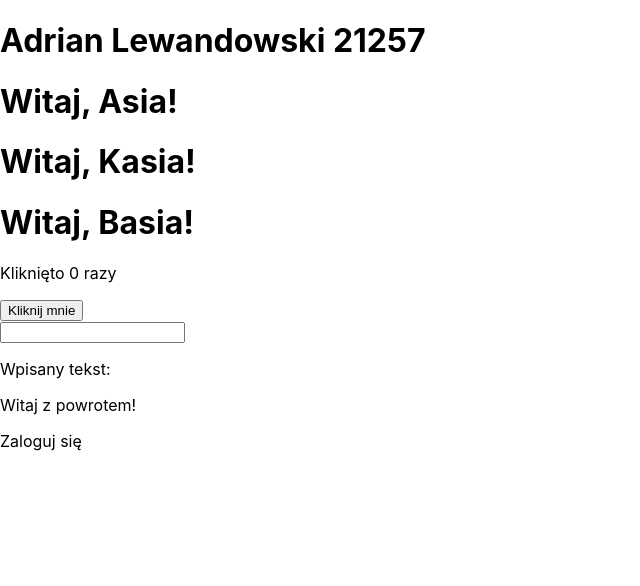
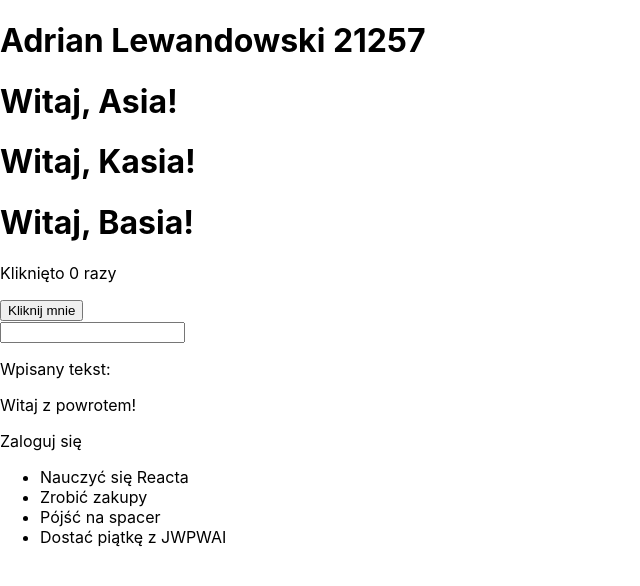
Before and after one commit to Adek2k4/jwpwai_lab1, a React (Create React App) app in the folder AdrianLewandowski21257/lab4ReactDev/zadanie/: page / in a window 1280 px wide. Shown: the top 586 px of the page, without its empty margins (0-640 px from the left). Built offline with nearby package versions, Linux system fonts and the light colour scheme.

Commit message:
lab4 zad6

```diff
--- a/AdrianLewandowski21257/lab4ReactDev/zadanie/src/App.js
+++ b/AdrianLewandowski21257/lab4ReactDev/zadanie/src/App.js
@@ -3,6 +3,7 @@ import Hello from './Hello';
 import Counter from './Counter';
 import InputTracker from './InputTracker';
 import LoginStatus from './LoginStatus';
+import TodoList from './TodoList';
 
 function App() {
 return (
@@ -15,6 +16,7 @@ return (
     <InputTracker />
     <LoginStatus isLoggedIn={true} />
     <LoginStatus isLoggedIn={false} />
+    <TodoList todos={['Nauczyć się Reacta', 'Zrobić zakupy', 'Pójść na spacer', 'Dostać piątkę z JWPWAI']} />
   </div>
 );
 }
--- /dev/null
+++ b/AdrianLewandowski21257/lab4ReactDev/zadanie/src/TodoList.js
@@ -0,0 +1,10 @@
+function TodoList({ todos }) {
+return (
+<ul>
+{todos.map((todo, index) => (
+<li key={index}>{todo}</li>
+))}
+</ul>
+);
+}
+export default TodoList;
```
